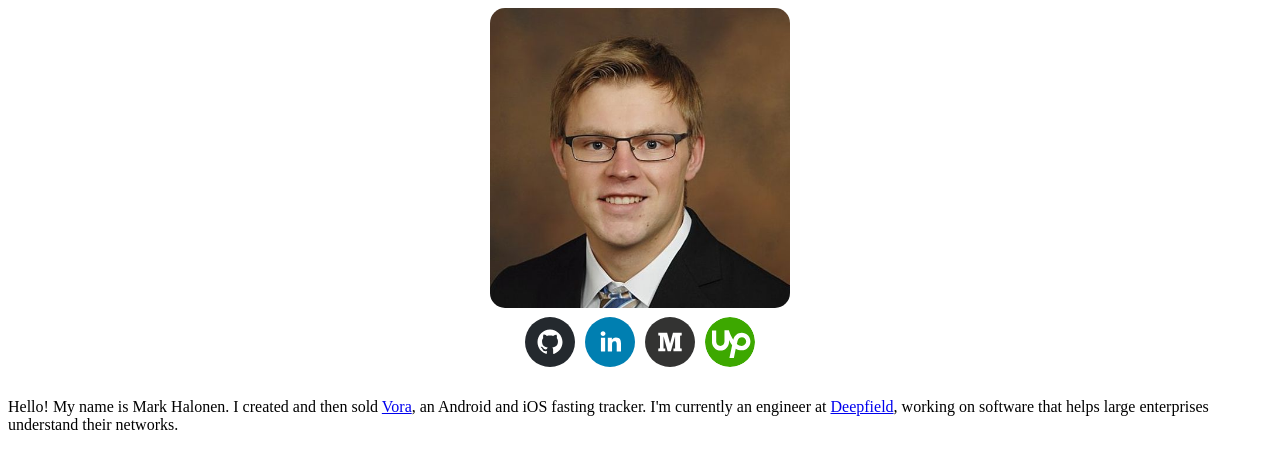
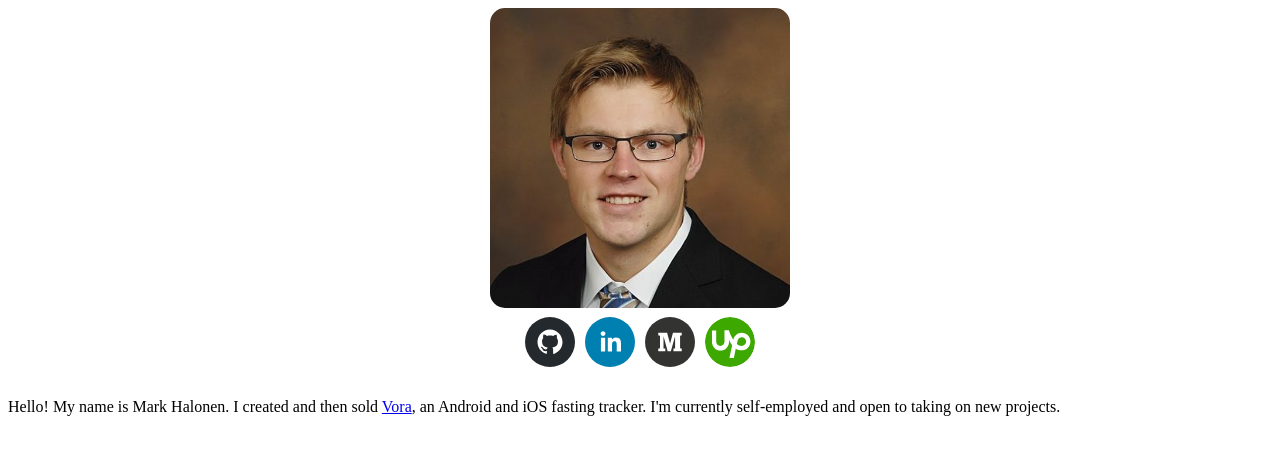
Before and after one commit to markhalonen/markhalo-gatsby, a Gatsby site: page / in a window 1280 px wide. Built offline with nearby package versions, Linux system fonts and the light colour scheme; Gatsby itself is replaced by a stand-in of ours.

Commit message:
update description

```diff
--- a/src/pages/index.js
+++ b/src/pages/index.js
@@ -16,7 +16,7 @@ const IndexPage = () => (
         <SocialIcon url="https://www.upwork.com/fl/markhalonen" style={{ margin: 5 }} />
       </div>
       <div style={{ paddingTop: 10 }}>
-        <p>Hello! My name is Mark Halonen. I created and then sold <a href="https://getVora.com" target="_blank">Vora</a>, an Android and iOS fasting tracker. I'm currently an engineer at <a href="https://networks.nokia.com/solutions/deepfield-ip-network-analytics-DDoS-protection" target="_blank">Deepfield</a>, working on software that helps large enterprises understand their networks.</p>
+        <p>Hello! My name is Mark Halonen. I created and then sold <a href="https://getVora.com" target="_blank">Vora</a>, an Android and iOS fasting tracker. I'm currently self-employed and open to taking on new projects.</p>
       </div>
     </div>
   </div>
```
